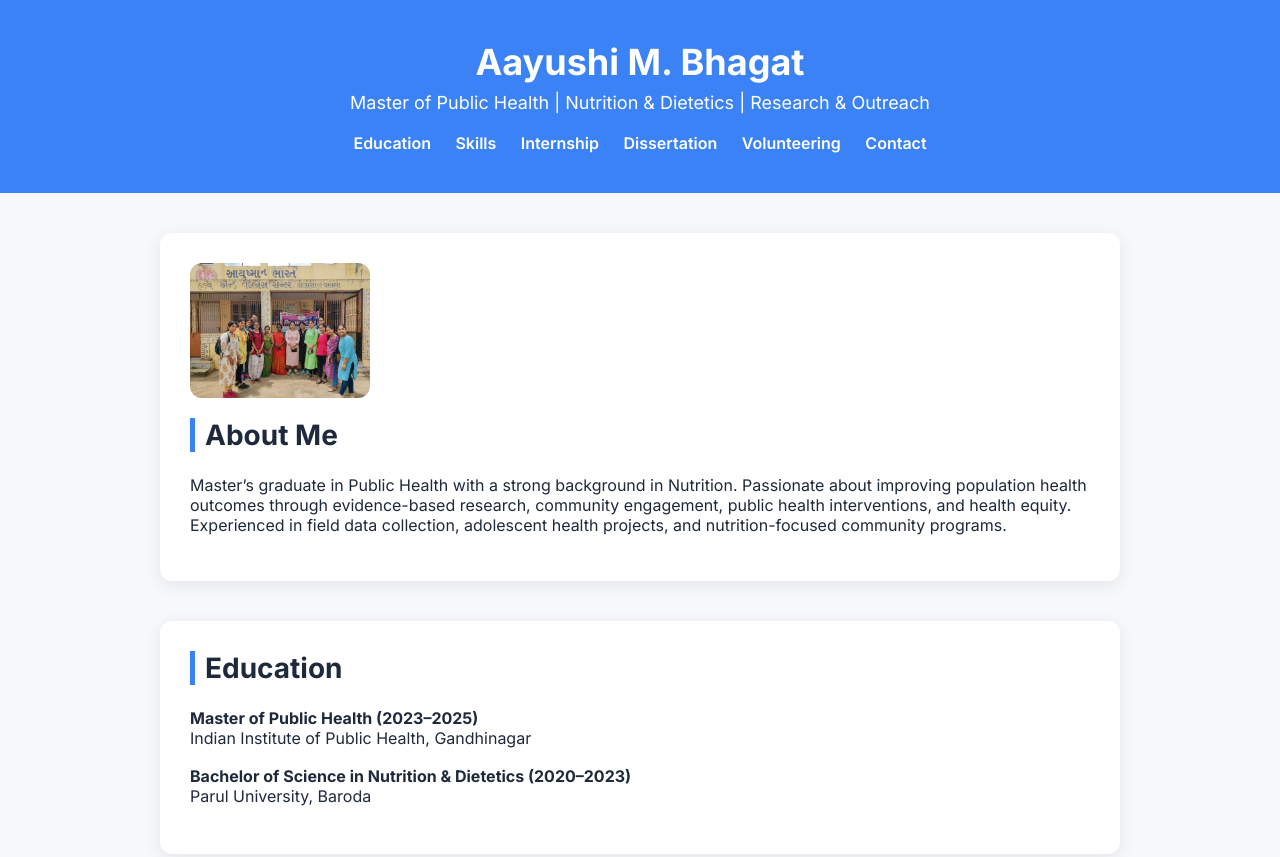
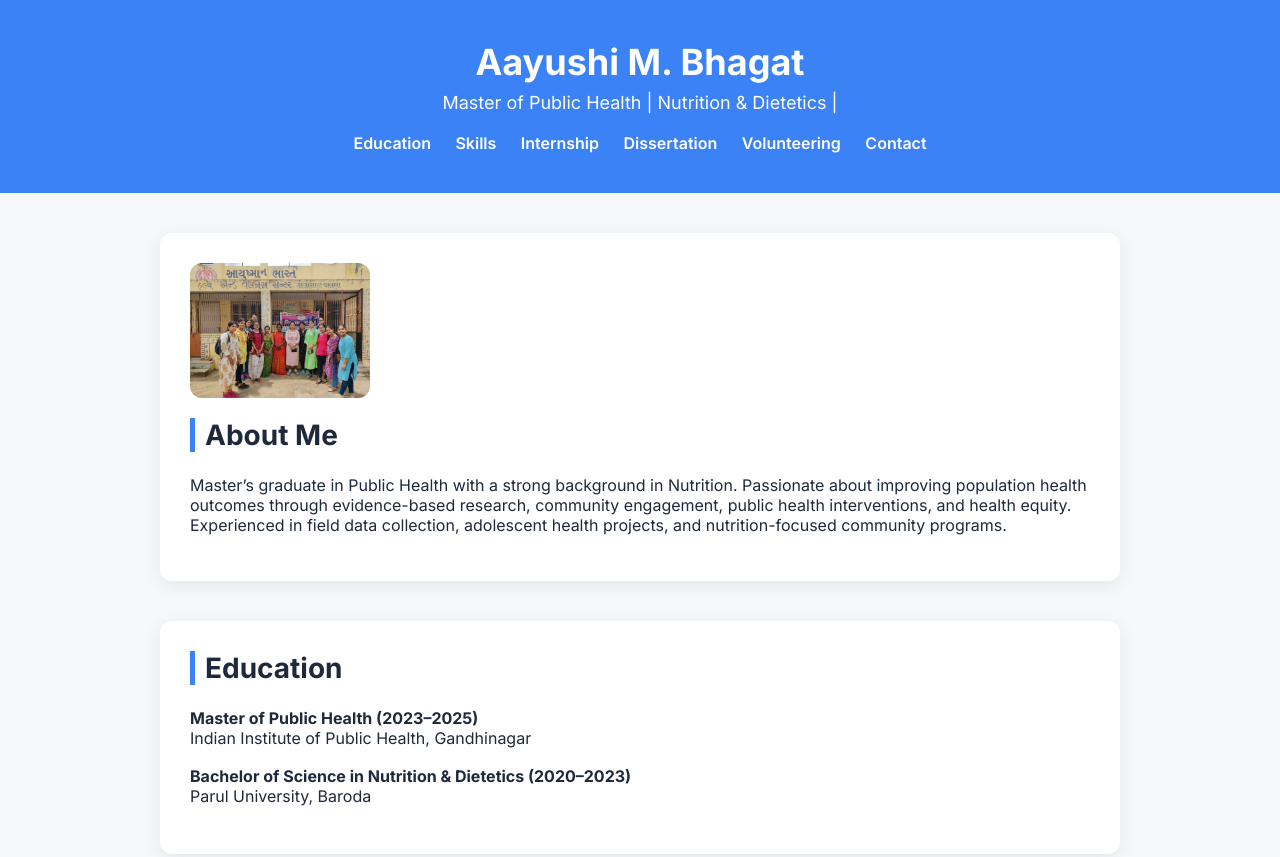
Before and after one commit to aayushimakerghat/aayushimakerghat.github.io, a plain HTML site: page index.html in a window 1280 px wide. Shown: the top 857 px of the page. Drawn offline with Linux system fonts and the light colour scheme.

Commit message:
Update index.html

```diff
--- a/index.html
+++ b/index.html
@@ -74,7 +74,7 @@
 
 <header>
   <h1>Aayushi M. Bhagat</h1>
-  <p>Master of Public Health | Nutrition & Dietetics | Research & Outreach</p>
+  <p>Master of Public Health | Nutrition & Dietetics |</p>
   <nav>
     <a href="#education">Education</a>
     <a href="#skills">Skills</a>
```
